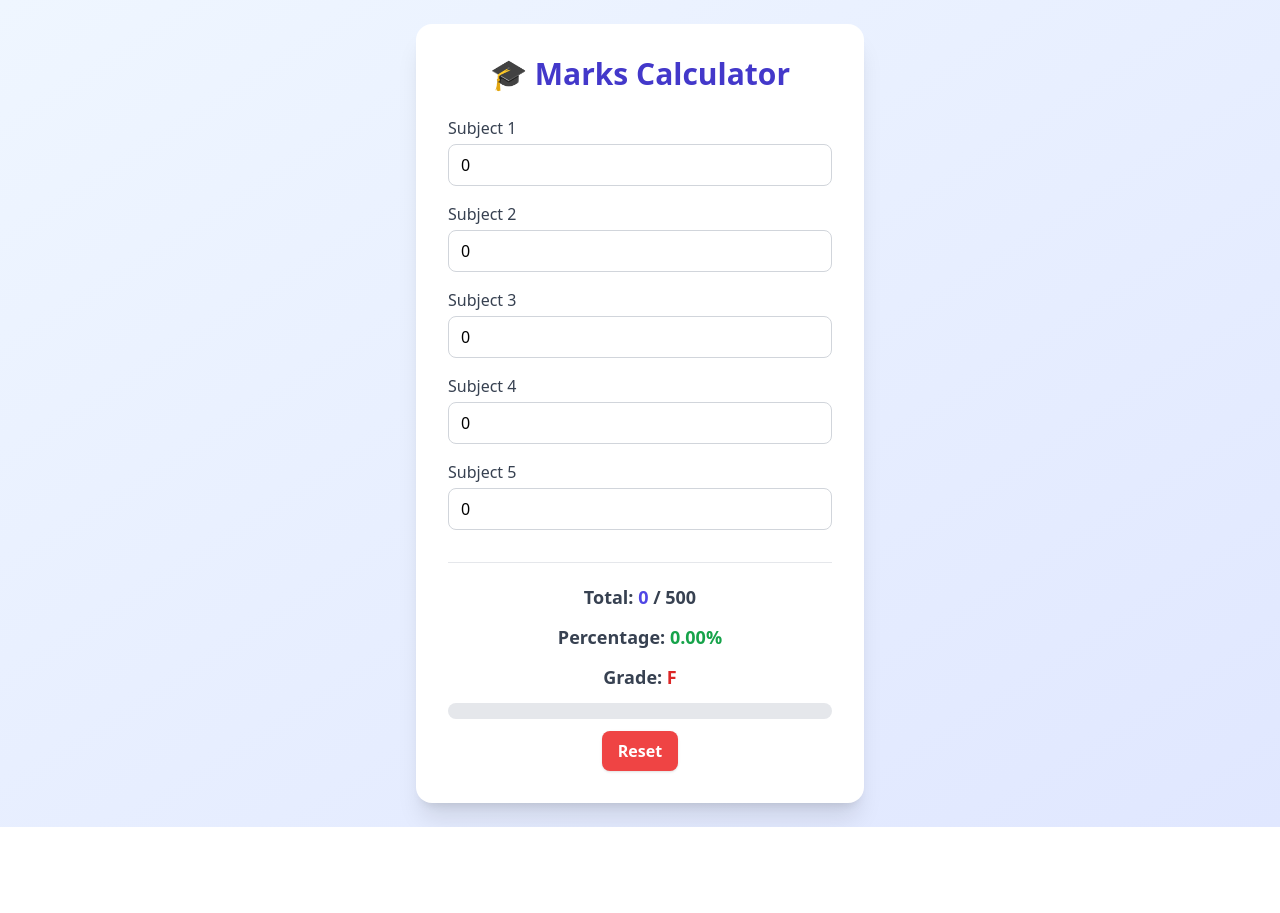
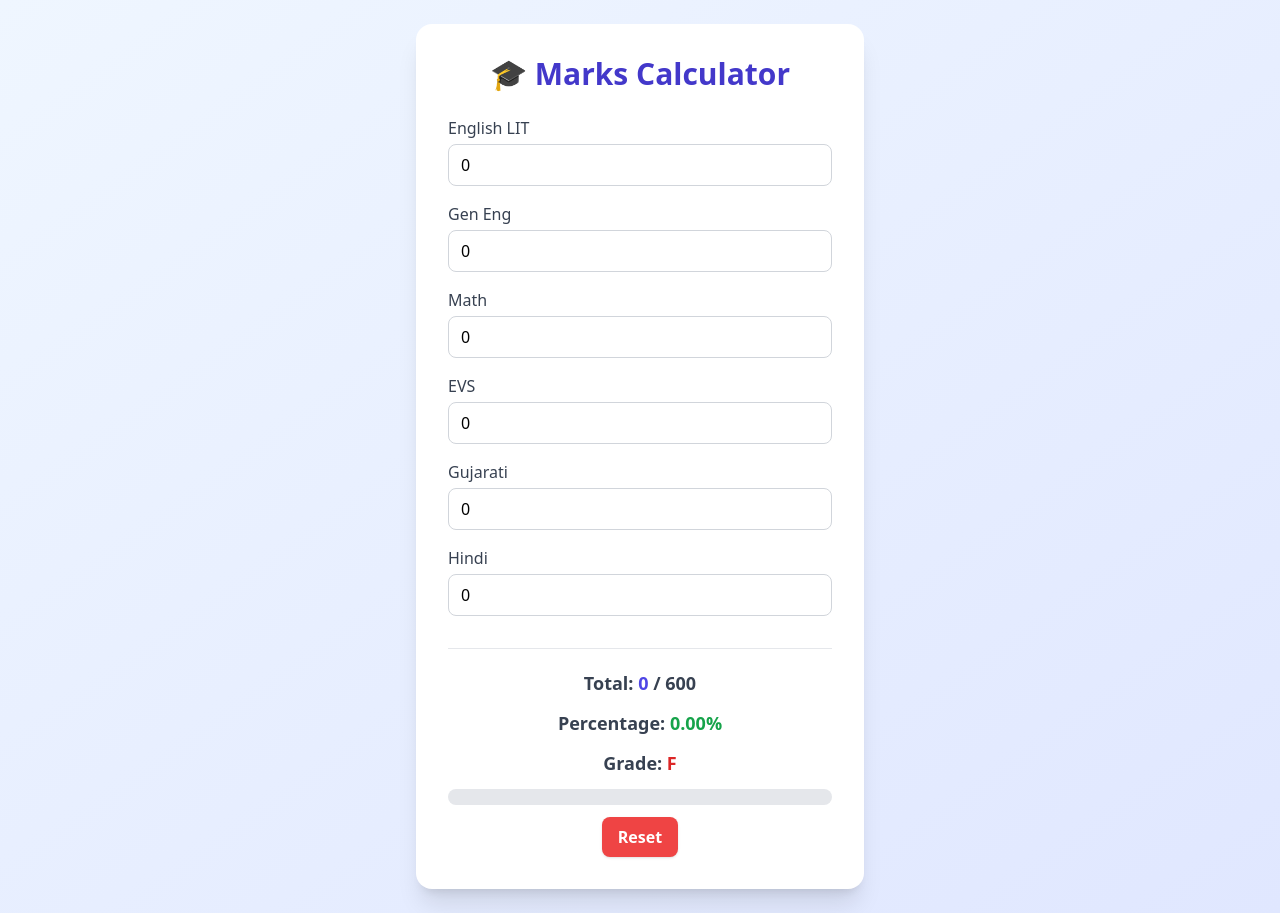
Before and after one commit to dvnp19/grading-app, a React (Create React App) app: page / in a window 1280 px wide. Before the commit the page ends 827 px from the top, so only its background shows below. Built offline with nearby package versions, Linux system fonts and the light colour scheme.

Commit message:
update code

```diff
--- a/src/App.js
+++ b/src/App.js
@@ -1,8 +1,9 @@
 import React, { useState } from "react";
 import { motion } from "framer-motion";
 
-export default function MarksCalculator() {
-  const [marks, setMarks] = useState([0, 0, 0, 0, 0]);
+function App() {
+  const subjects = ["English LIT", "Gen Eng", "Math", "EVS", "Gujarati", "Hindi"];
+  const [marks, setMarks] = useState(Array(subjects.length).fill(0));
 
   const handleChange = (index, value) => {
     const newMarks = [...marks];
@@ -11,11 +12,11 @@ export default function MarksCalculator() {
   };
 
   const handleReset = () => {
-    setMarks([0, 0, 0, 0, 0]);
+    setMarks(Array(subjects.length).fill(0));
   };
 
   const total = marks.reduce((sum, mark) => sum + mark, 0);
-  const percentage = (total / 500) * 100;
+  const percentage = (total / (subjects.length * 100)) * 100;
 
   const getGrade = (percent) => {
     if (percent >= 90) return "A+";
@@ -36,16 +37,16 @@ export default function MarksCalculator() {
         </h1>
 
         <div className="space-y-4">
-          {marks.map((mark, index) => (
+          {subjects.map((subject, index) => (
             <div key={index} className="flex flex-col">
               <label className="text-gray-700 font-medium mb-1">
-                Subject {index + 1}
+                {subject}
               </label>
               <input
                 type="number"
                 min="0"
                 max="100"
-                value={mark}
+                value={marks[index]}
                 onChange={(e) => handleChange(index, e.target.value)}
                 className="border border-gray-300 rounded-lg px-3 py-2 focus:ring-2 focus:ring-indigo-400 focus:outline-none"
                 placeholder="Enter marks out of 100"
@@ -56,11 +57,10 @@ export default function MarksCalculator() {
 
         <div className="mt-8 border-t pt-5 text-center space-y-3">
           <p className="text-lg font-semibold text-gray-700">
-            Total: <span className="text-indigo-600">{total}</span> / 500
+            Total: <span className="text-indigo-600">{total}</span> / {subjects.length * 100}
           </p>
           <p className="text-lg font-semibold text-gray-700">
-            Percentage:{" "}
-            <span className="text-green-600">{percentage.toFixed(2)}%</span>
+            Percentage: <span className="text-green-600">{percentage.toFixed(2)}%</span>
           </p>
           <p className="text-lg font-semibold text-gray-700">
             Grade:{" "}
@@ -77,7 +77,7 @@ export default function MarksCalculator() {
             </span>
           </p>
 
-          {/* Progress bar */}
+          {/* Animated Progress Bar */}
           <div className="w-full bg-gray-200 rounded-full h-4 mt-4 overflow-hidden">
             <motion.div
               className="h-4 bg-gradient-to-r from-indigo-500 to-green-400"
@@ -87,7 +87,7 @@ export default function MarksCalculator() {
             />
           </div>
 
-          {/* Reset button */}
+          {/* Reset Button */}
           <button
             onClick={handleReset}
             className="mt-6 bg-red-500 hover:bg-red-600 text-white font-semibold px-4 py-2 rounded-lg shadow transition-all duration-200"
@@ -99,3 +99,5 @@ export default function MarksCalculator() {
     </div>
   );
 }
+
+export default App;
```
Also changed, not shown: 14 other files (tests, documents, lock files or other folders).
